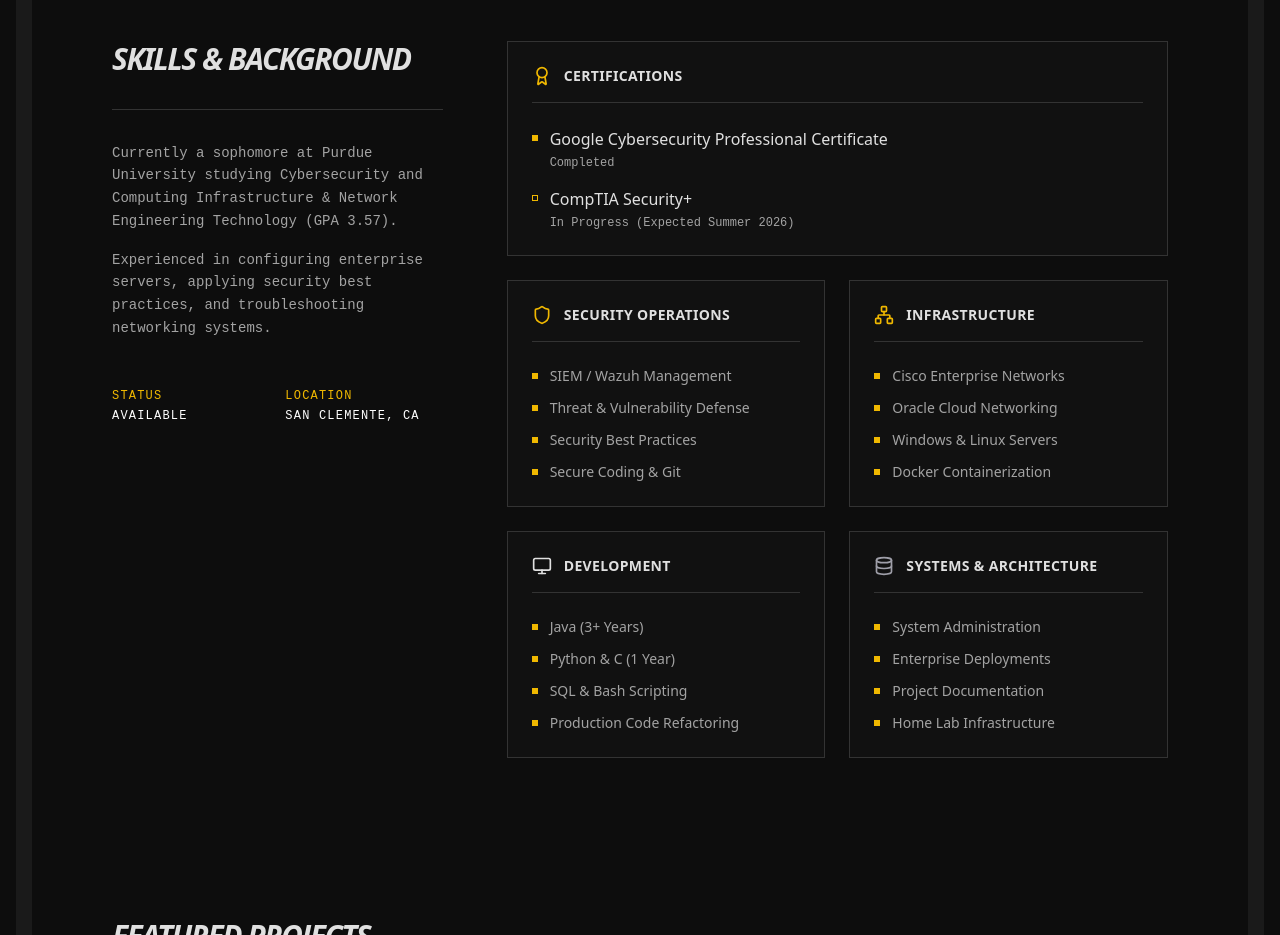
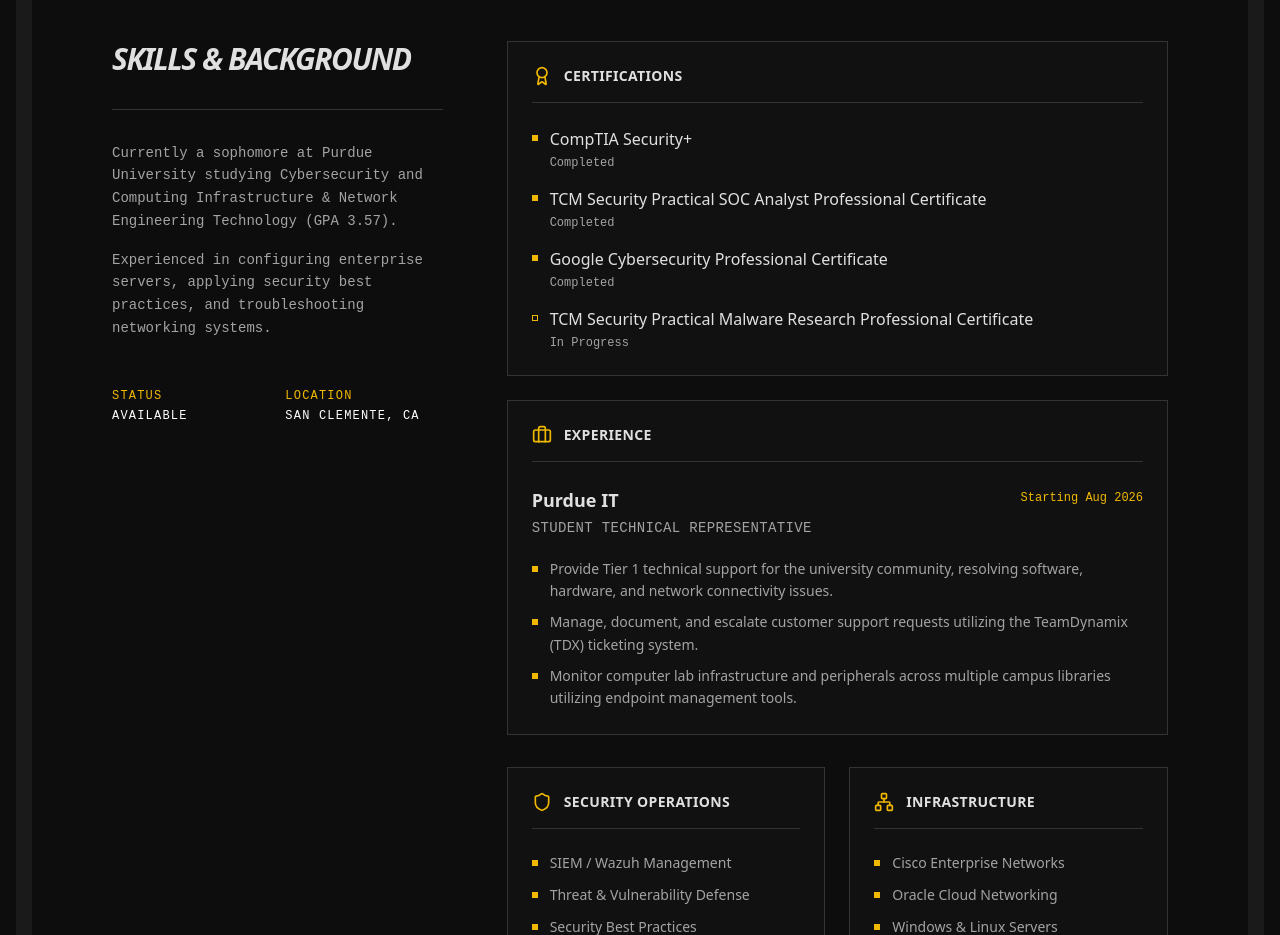
Before and after one commit to coltonhatfield/Colton-Hatfield-Personal-Website, a React (Vite) app: page / in a window 1280 px wide. Shown: the part 960-1895 px from the top of the page. Built offline with nearby package versions, Linux system fonts and the light colour scheme.

Commit message:
feat: update resume and add certifications to About

```diff
--- a/src/components/About.tsx
+++ b/src/components/About.tsx
@@ -1,5 +1,5 @@
 import { motion } from 'motion/react';
-import { Database, Shield, Monitor, Network, Award } from 'lucide-react';
+import { Database, Shield, Monitor, Network, Award, Briefcase } from 'lucide-react';
 
 const skills = [
   {
@@ -74,6 +74,20 @@
               <li className="flex items-start gap-3">
                 <div className="mt-2 w-1.5 h-1.5 bg-[#F0B800] shrink-0"></div>
                 <div>
+                  <div className="font-sans font-medium text-[#E0E0E0]">CompTIA Security+</div>
+                  <div className="font-mono text-xs text-[#A3A3A3] mt-1">Completed</div>
+                </div>
+              </li>
+              <li className="flex items-start gap-3">
+                <div className="mt-2 w-1.5 h-1.5 bg-[#F0B800] shrink-0"></div>
+                <div>
+                  <div className="font-sans font-medium text-[#E0E0E0]">TCM Security Practical SOC Analyst Professional Certificate</div>
+                  <div className="font-mono text-xs text-[#A3A3A3] mt-1">Completed</div>
+                </div>
+              </li>
+              <li className="flex items-start gap-3">
+                <div className="mt-2 w-1.5 h-1.5 bg-[#F0B800] shrink-0"></div>
+                <div>
                   <div className="font-sans font-medium text-[#E0E0E0]">Google Cybersecurity Professional Certificate</div>
                   <div className="font-mono text-xs text-[#A3A3A3] mt-1">Completed</div>
                 </div>
@@ -81,9 +95,45 @@
               <li className="flex items-start gap-3">
                 <div className="mt-2 w-1.5 h-1.5 border border-[#F0B800] shrink-0"></div>
                 <div>
-                  <div className="font-sans font-medium text-[#E0E0E0]">CompTIA Security+</div>
-                  <div className="font-mono text-xs text-[#A3A3A3] mt-1">In Progress (Expected Summer 2026)</div>
+                  <div className="font-sans font-medium text-[#E0E0E0]">TCM Security Practical Malware Research Professional Certificate</div>
+                  <div className="font-mono text-xs text-[#A3A3A3] mt-1">In Progress</div>
                 </div>
+              </li>
+            </ul>
+          </motion.div>
+
+          <motion.div
+            initial={{ opacity: 0, y: 20 }}
+            whileInView={{ opacity: 1, y: 0 }}
+            viewport={{ once: true }}
+            transition={{ duration: 0.6, delay: 0.1 }}
+            className="mb-8 bg-[#111] border border-[#333] p-6 hover:border-[#F0B800] transition-colors"
+          >
+            <div className="flex items-center gap-3 mb-6 pb-4 border-b border-[#333]">
+              <Briefcase className="w-5 h-5 text-[#F0B800]" />
+              <h3 className="text-sm font-bold uppercase tracking-wide">Experience</h3>
+            </div>
+            <ul className="space-y-6">
+              <li className="flex flex-col gap-1">
+                <div className="flex justify-between items-start">
+                  <div className="font-sans font-bold text-[#E0E0E0] text-lg">Purdue IT</div>
+                  <div className="font-mono text-xs text-[#F0B800] mt-1 whitespace-nowrap">Starting Aug 2026</div>
+                </div>
+                <div className="font-mono text-sm text-[#A3A3A3] mb-2 uppercase tracking-wide">Student Technical Representative</div>
+                <ul className="space-y-2 mt-2">
+                  <li className="text-[#A3A3A3] text-sm flex items-start gap-3">
+                    <div className="w-1.5 h-1.5 bg-[#F0B800] shrink-0 mt-2"></div>
+                    <span className="leading-relaxed">Provide Tier 1 technical support for the university community, resolving software, hardware, and network connectivity issues.</span>
+                  </li>
+                  <li className="text-[#A3A3A3] text-sm flex items-start gap-3">
+                    <div className="w-1.5 h-1.5 bg-[#F0B800] shrink-0 mt-2"></div>
+                    <span className="leading-relaxed">Manage, document, and escalate customer support requests utilizing the TeamDynamix (TDX) ticketing system.</span>
+                  </li>
+                  <li className="text-[#A3A3A3] text-sm flex items-start gap-3">
+                    <div className="w-1.5 h-1.5 bg-[#F0B800] shrink-0 mt-2"></div>
+                    <span className="leading-relaxed">Monitor computer lab infrastructure and peripherals across multiple campus libraries utilizing endpoint management tools.</span>
+                  </li>
+                </ul>
               </li>
             </ul>
           </motion.div>
```
Also changed, not shown: 1 other file (tests, documents, lock files or other folders).
